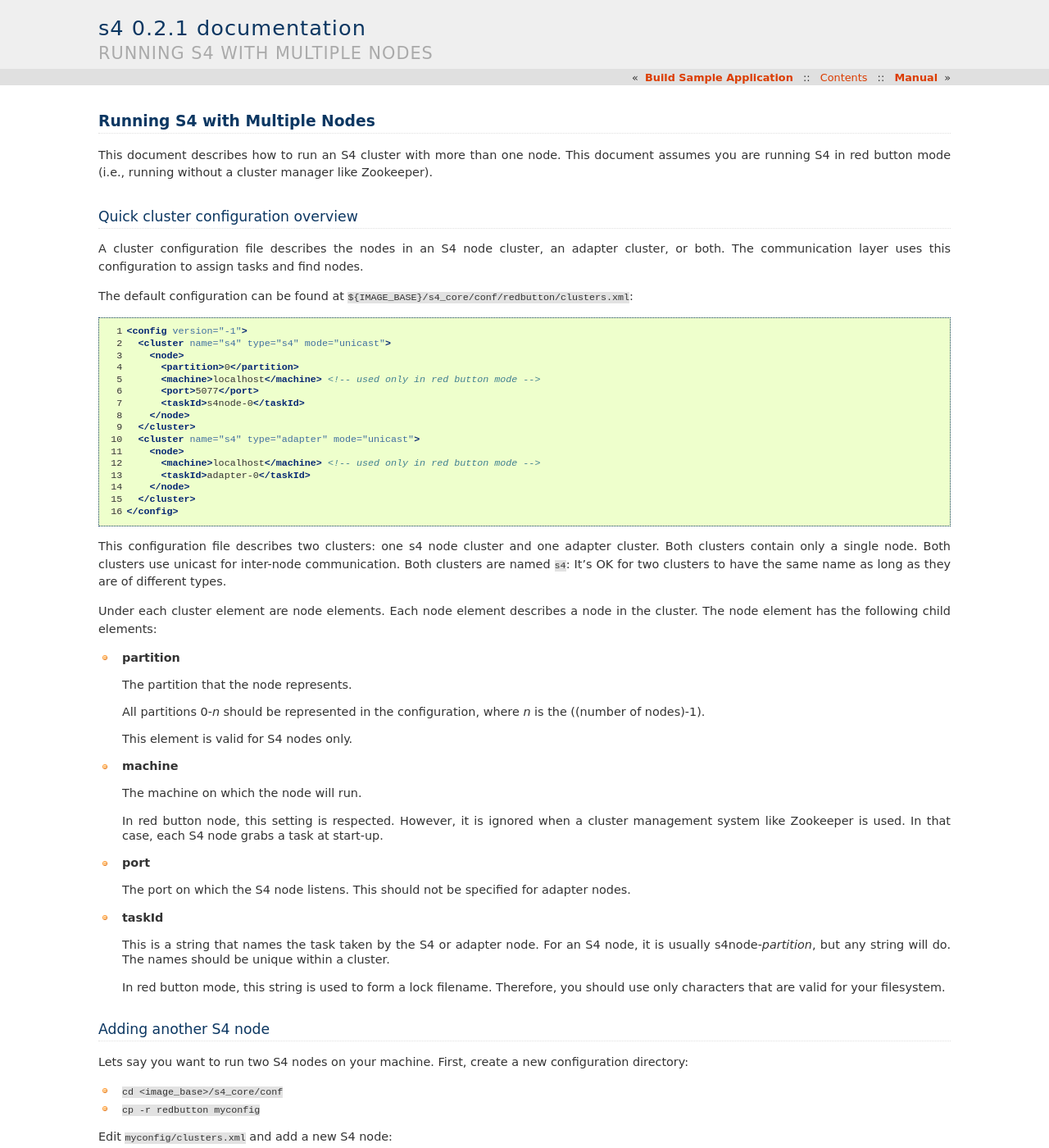
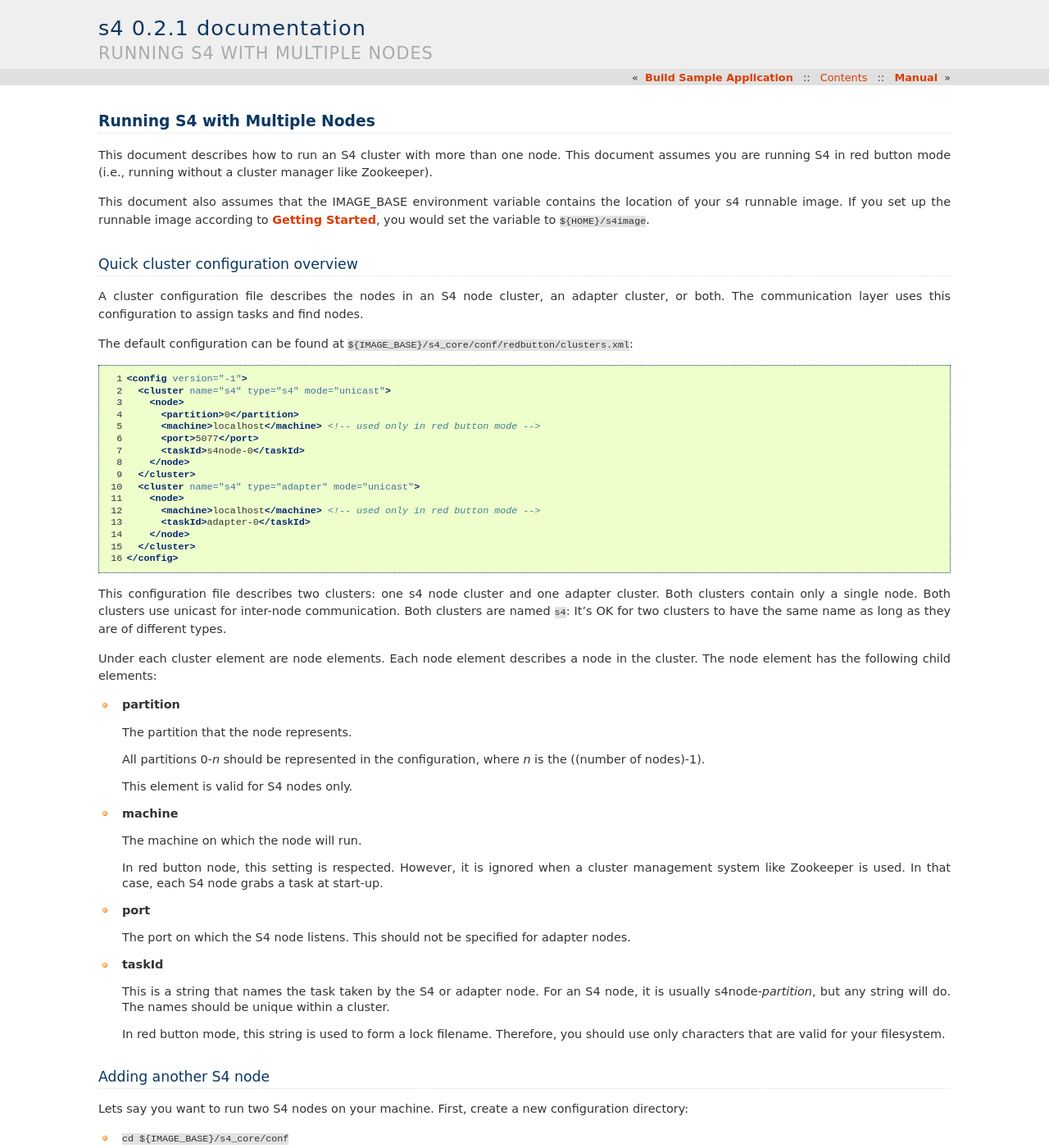
Before and after one commit to s4/docs, a Sphinx documentation site: the page built from source/tutorials/multiple_nodes.rst, in a window 1280 px wide and 1400 px high. Shown: the whole window at 82% size. Built offline with Sphinx 7.4.7, drawn with Linux system fonts in a browser that asks for light colours; formulas are drawn with MathJax 3; some of the changed text lies outside the part shown.

Commit message:
Small documentation repairs

```diff
--- a/source/manual/getting_events_into_s4.rst
+++ b/source/manual/getting_events_into_s4.rst
@@ -114,7 +114,7 @@
 .. code-block:: bash
 
   head -10 ${SOURCE_BASE}/examples/testinput/speeches.txt | \
-  generate_load.sh -x -r 2 -u ../s4_apps/speech01/lib/speech01-0.0.0.1.jar -
+  generate_load.sh -x -r 2 -u ../s4_apps/speech01/lib/speech01-*.jar -
 
 This command will emit events at roughly 2 events per second (as specified by ``-r 2``).
 
--- a/source/manual/installing_core_locally.rst
+++ b/source/manual/installing_core_locally.rst
@@ -6,7 +6,7 @@
 There are two ways you can install the S4 core jar file into your local maven repository.
 
 #. :doc:`Build S4 core </tutorials/build_core>` yourself.
-#. Install the jar from your runnable image. Assuming the environmental variable ``IMAGE_BASE`` contains the base directory of your runnable image, so the following:
+#. Install the jar from your runnable image. Assuming the environmental variable ``IMAGE_BASE`` contains the base directory of your runnable image, do the following:
 
   * ``cd ${IMAGE_BASE}``
   * ``mvn install:install-file -DgroupId=io.s4 -DartifactId=s4_core -Dversion=0.2.1.0 -Dpackaging=jar -Dfile=s4_core/lib/s4_core-0.2.1.0.jar``
--- a/source/tutorials/multiple_nodes.rst
+++ b/source/tutorials/multiple_nodes.rst
@@ -4,6 +4,8 @@
 ==============================
 
 This document describes how to run an S4 cluster with more than one node. This document assumes you are running S4 in red button mode (i.e., running without a cluster manager like Zookeeper).
+
+This document also assumes that the IMAGE_BASE environment variable contains the location of your s4 runnable image. If you set up the runnable image according to :doc:`/tutorials/getting_started`, you would set the variable to ``${HOME}/s4image``.
 
 Quick cluster configuration overview
 ------------------------------------
@@ -64,7 +66,7 @@
 
 Lets say you want to run two S4 nodes on your machine. First, create a new configuration directory:
 
-* ``cd <image_base>/s4_core/conf``
+* ``cd ${IMAGE_BASE}/s4_core/conf``
 * ``cp -r redbutton myconfig``
 
 Edit ``myconfig/clusters.xml`` and add a new S4 node:
@@ -99,7 +101,7 @@
 
 Now run the sample application, this time using your new configuration:
 
-* ``cd <image_base>/bin``
+* ``cd ${IMAGE_BASE}/bin``
 * clean out your logs directory (to better demonstrate the example): ``rm -fr ../s4_core/logs/*``
 * Start the first S4 node and tell it to use your configuration: ``s4_start.sh myconfig &``
 * Start the second S4 node, also using your configuration: ``s4_start.sh myconfig &``
```
